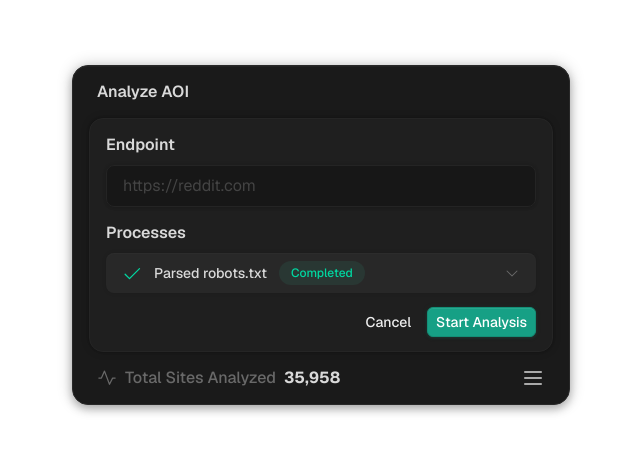
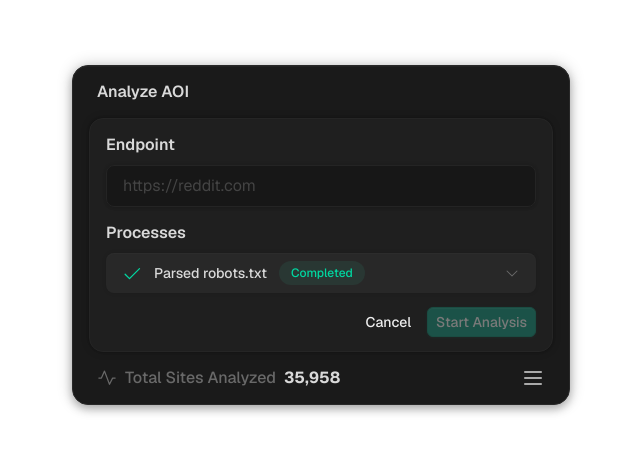
Before and after one commit to deeepsig/aio-tool, a Next.js app: page / in a window 1280 px wide. Shown: the part 165-618 px from the top of the page, without its empty margins (319-959 px from the left). Built offline with nearby package versions, Linux system fonts and the light colour scheme.

Commit message:
basic url validation (#4)

```diff
--- a/src/components/action-bar/action-bar.tsx
+++ b/src/components/action-bar/action-bar.tsx
@@ -4,20 +4,24 @@ import Button from '../ui/buttons/button';
 interface ActionBarProps {
   onCancel?: () => void;
   onStartAnalysis?: () => void;
-  className?: string;
+  startDisabled?: boolean;
 }
 
 export default function ActionBar({
   onCancel,
   onStartAnalysis,
-  className = '',
+  startDisabled = false,
 }: ActionBarProps) {
   return (
-    <div className={`flex gap-2 justify-end ${className}`}>
+    <div className="flex gap-2 justify-end">
       <Button variant="secondary" onClick={onCancel}>
         Cancel
       </Button>
-      <Button variant="primary" onClick={onStartAnalysis} disabled={false}>
+      <Button
+        variant="primary"
+        onClick={onStartAnalysis}
+        disabled={startDisabled}
+      >
         Start Analysis
       </Button>
     </div>
--- a/src/components/main-card/main.tsx
+++ b/src/components/main-card/main.tsx
@@ -1,29 +1,48 @@
 'use client';
 
-import React, { useState } from 'react';
-import UrlInput from '../url/url-input';
+import { isValidUrl } from '@/utils/validation';
+import React, { useState, useCallback } from 'react';
 import ActionBar from '../action-bar/action-bar';
 import ProcessPanel from '../process/process-panel';
+import UrlInput from '../url/url-input';
 
 export default function Main() {
   const [url, setUrl] = useState('');
+  const [touched, setTouched] = useState(false);
+
+  const valid = isValidUrl(url);
+  const errorMessage =
+    touched && !valid
+      ? 'Please enter a valid URL (e.g. https://reddit.com).'
+      : undefined;
 
   const handleCancel = () => {
     setUrl('');
+    setTouched(false);
   };
 
   const handleStartAnalysis = () => {
     console.log('Starting analysis for:', url);
   };
 
+  const handleBlur = useCallback(() => setTouched(true), []);
+
   return (
     <div className="inner-box space-y-[14px]">
-      <UrlInput url={url} onChange={setUrl} />
+      <UrlInput
+        url={url}
+        onChange={setUrl}
+        onBlur={handleBlur}
+        error={errorMessage}
+      />
+
       <ProcessPanel />
+
       <div className="flex justify-end">
         <ActionBar
           onCancel={handleCancel}
           onStartAnalysis={handleStartAnalysis}
+          startDisabled={!valid}
         />
       </div>
     </div>
--- a/src/components/ui/input/input.tsx
+++ b/src/components/ui/input/input.tsx
@@ -1,23 +1,27 @@
 import React from 'react';
 
 interface InputProps {
-  url: string;
+  value: string;
   onChange: (value: string) => void;
+  onBlur?: () => void;
   placeholder?: string;
   className?: string;
 }
 
 export default function Input({
-  url,
+  value,
   onChange,
+  onBlur,
   placeholder = 'https://reddit.com',
   className = '',
 }: InputProps) {
   return (
     <input
       type="url"
-      value={url}
+      pattern="https?://.*"
+      value={value}
       onChange={(e) => onChange(e.target.value)}
+      onBlur={onBlur}
       placeholder={placeholder}
       className={`input ${className}`}
     />
--- a/src/components/url/url-input.tsx
+++ b/src/components/url/url-input.tsx
@@ -4,6 +4,8 @@ import Input from '../ui/input/input';
 interface UrlInputProps {
   url: string;
   onChange: (value: string) => void;
+  onBlur?: () => void;
+  error?: string;
   placeholder?: string;
   className?: string;
 }
@@ -11,13 +13,23 @@ interface UrlInputProps {
 export default function UrlInput({
   url,
   onChange,
+  onBlur,
+  error,
   placeholder,
   className = '',
 }: UrlInputProps) {
   return (
     <div className={`space-y-2 ${className}`}>
+      {' '}
+      {/* tighten spacing between label/input */}
       <h3 className="font-semibold text-base text-[#D9D9D9]">Endpoint</h3>
-      <Input url={url} onChange={onChange} placeholder={placeholder} />
+      <Input
+        value={url}
+        onChange={onChange}
+        onBlur={onBlur}
+        placeholder={placeholder}
+      />
+      {error && <p className="pl-1 text-sm text-red-500">{error}</p>}
     </div>
   );
 }
--- /dev/null
+++ b/src/utils/validation.ts
@@ -0,0 +1,38 @@
+export function isValidUrl(value: string): boolean {
+  if (!value) return false;
+
+  // allow bare localhost or localhost:port
+  const localhostRegex = /^localhost(:\d+)?$/i;
+  // require http(s):// prefix for domains
+  const httpPrefix = /^https?:\/\//i;
+
+  let normalized = value;
+
+  try {
+    // if bare localhost, prepend http://
+    if (localhostRegex.test(value)) {
+      normalized = `http://${value}`;
+    }
+
+    // domains must start with http:// or https://
+    if (!localhostRegex.test(value) && !httpPrefix.test(value)) {
+      return false;
+    }
+
+    const url = new URL(normalized);
+    const { protocol, host, pathname } = url;
+
+    // only HTTP/S protocols
+    if (protocol !== 'http:' && protocol !== 'https:') return false;
+
+    // require host (domain or localhost)
+    if (!host) return false;
+
+    // ensure no extra path so robots.txt is at root
+    if (pathname && pathname !== '/' && pathname !== '') return false;
+
+    return true;
+  } catch {
+    return false;
+  }
+}
```
